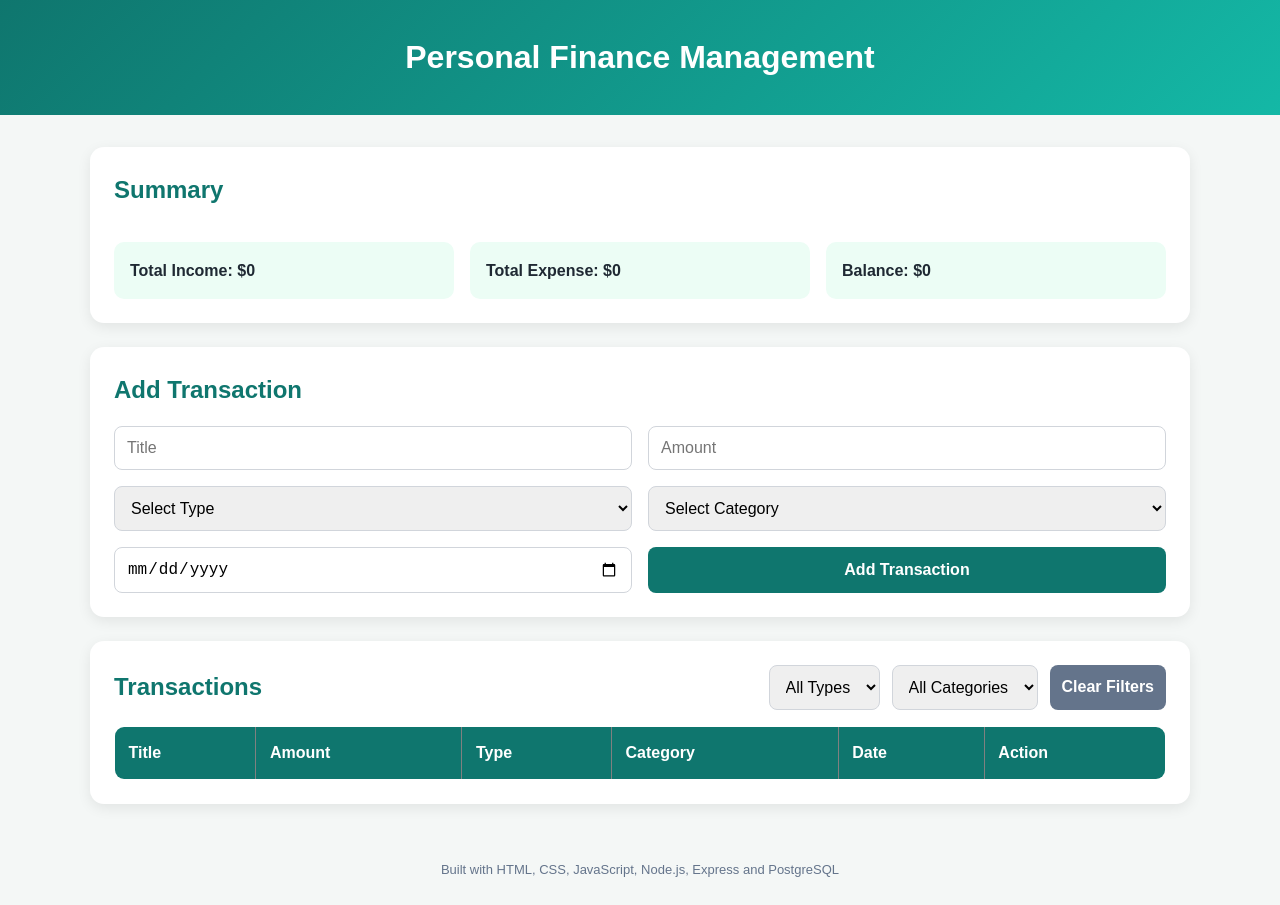
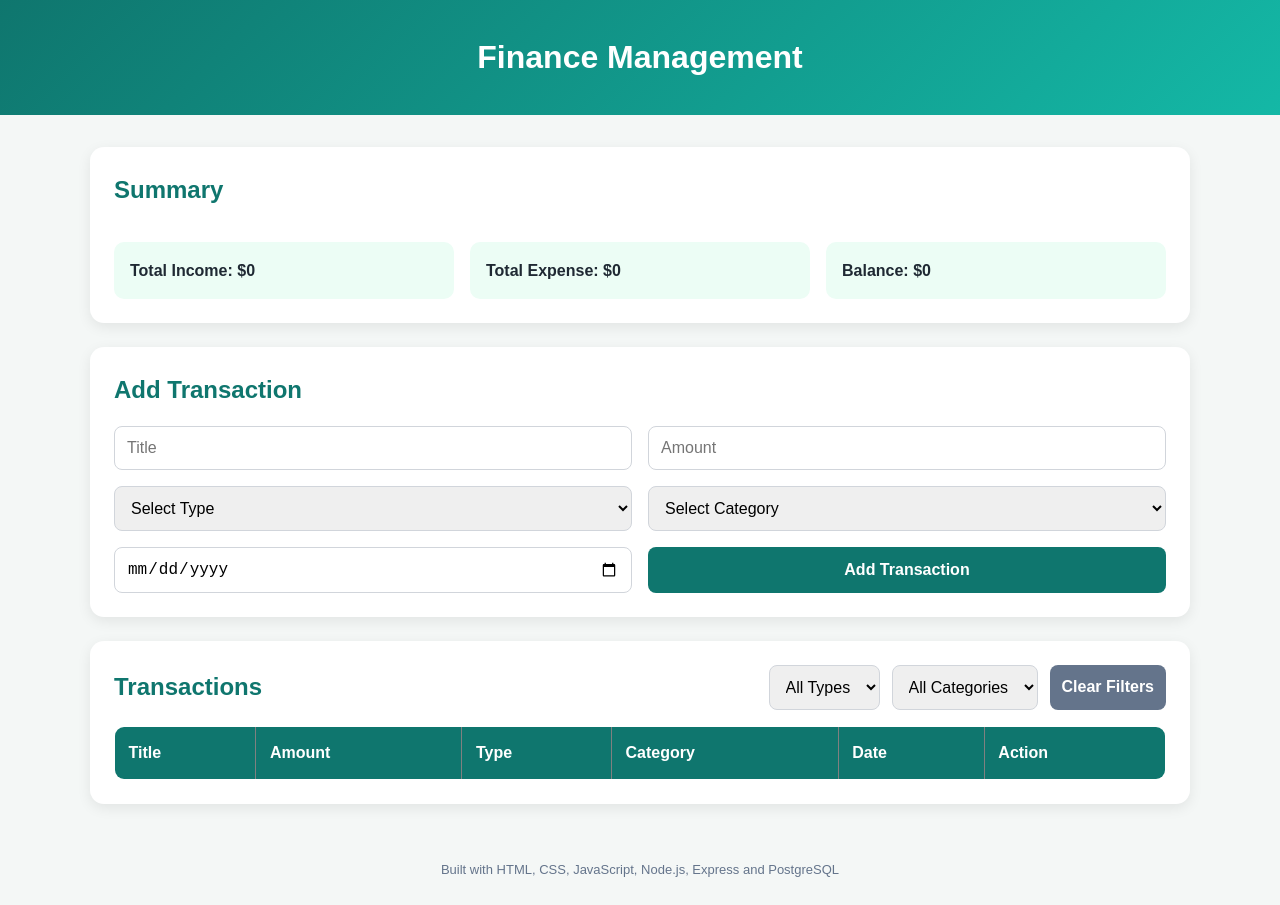
Before and after one commit to rushdina/finance-management-api, a website: page frontend/index.html in a window 1280 px wide. Drawn offline with Linux system fonts and the light colour scheme; no server answers.

Commit message:
Added README and updated project naming

```diff
--- a/frontend/index.html
+++ b/frontend/index.html
@@ -3,12 +3,12 @@
   <head>
     <meta charset="UTF-8" />
     <meta name="viewport" content="width=device-width, initial-scale=1.0" />
-    <title>Personal Finance Management</title>
+    <title>Finance Management</title>
     <link rel="stylesheet" href="style.css" />
   </head>
   <body>
     <header>
-      <h1>Personal Finance Management</h1>
+      <h1>Finance Management</h1>
     </header>
 
     <main>
--- a/package.json
+++ b/package.json
@@ -1,5 +1,5 @@
 {
-  "name": "personal-finance-management-api",
+  "name": "finance-management-api",
   "version": "1.0.0",
   "description": "REST API for managing personal financial transactions using Node.js, Express, and PostgreSQL",
   "main": "server.js",
```
Also changed, not shown: README.md (added).
